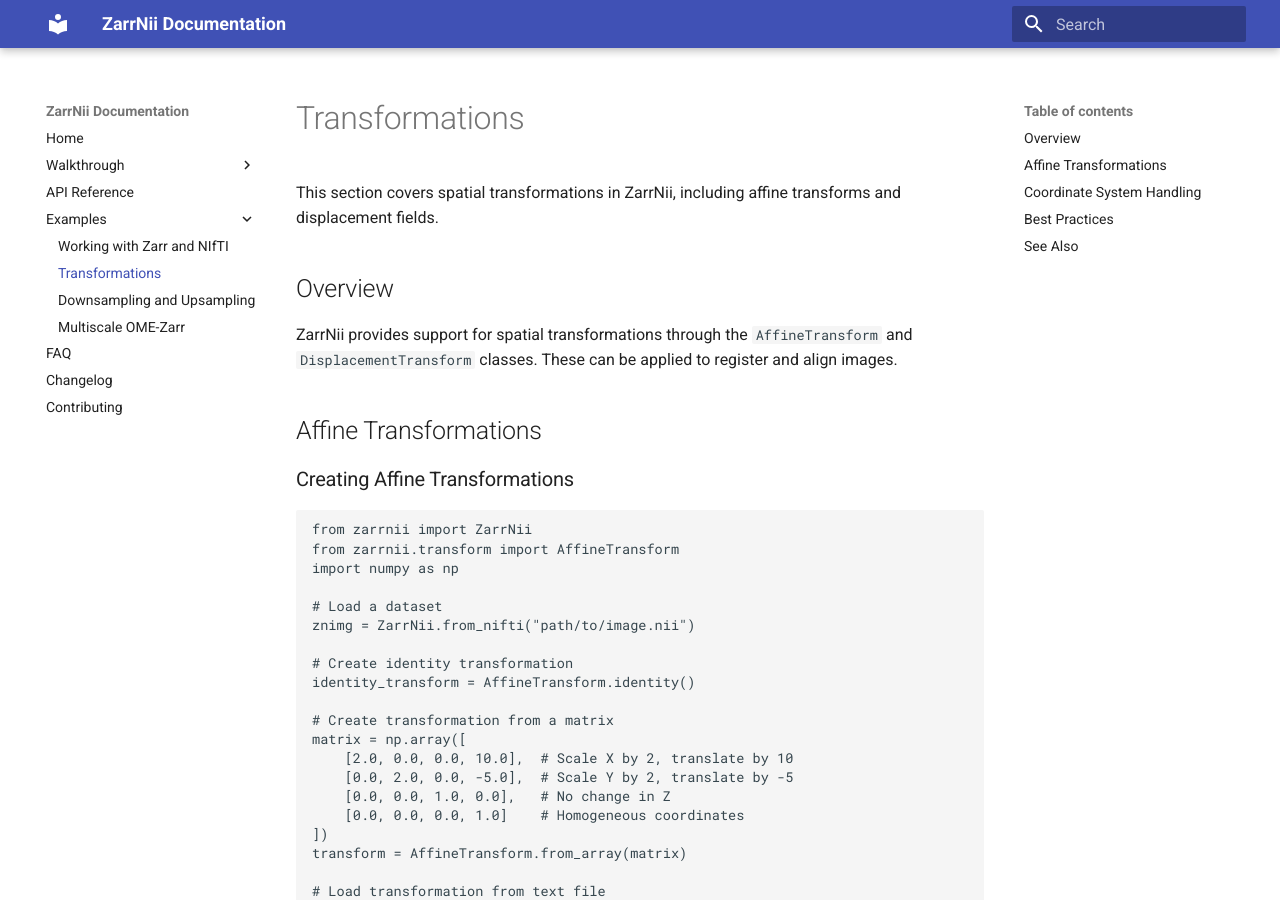
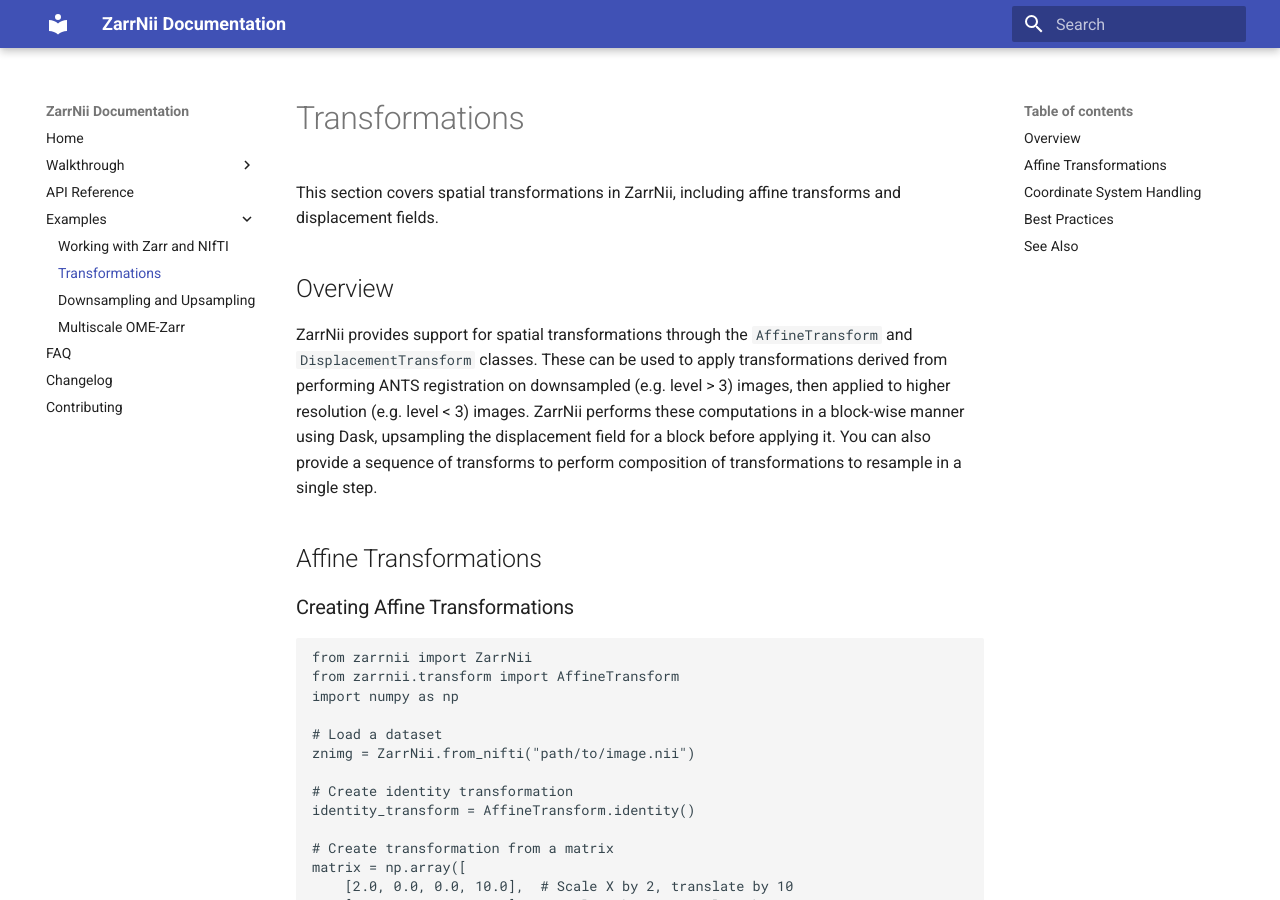
Before and after one commit to khanlab/zarrnii, an MkDocs documentation site: the page built from docs/examples/transformations.md, in a window 1280 px wide and 900 px high. Built offline with MkDocs 1.6.1 and Material for MkDocs 9.7.7, drawn with Linux system fonts in a browser that asks for light colours.

Commit message:
Enhance overview of spatial transformations in ZarrNii
Expanded the overview of spatial transformations to include details on ANTS registration and block-wise computation using Dask.

```diff
--- a/docs/examples/transformations.md
+++ b/docs/examples/transformations.md
@@ -4,7 +4,10 @@ This section covers spatial transformations in ZarrNii, including affine transfo
 
 ## Overview
 
-ZarrNii provides support for spatial transformations through the `AffineTransform` and `DisplacementTransform` classes. These can be applied to register and align images.
+ZarrNii provides support for spatial transformations through the `AffineTransform` and `DisplacementTransform` classes. These can be used to apply transformations
+derived from performing ANTS registration on downsampled (e.g. level > 3)  images, then applied to higher resolution (e.g. level < 3) images. ZarrNii performs
+these computations in a block-wise manner using Dask, upsampling the displacement field for a block before applying it. You can also provide a sequence of transforms
+to perform composition of transformations to resample in a single step.
 
 ## Affine Transformations
 
```
